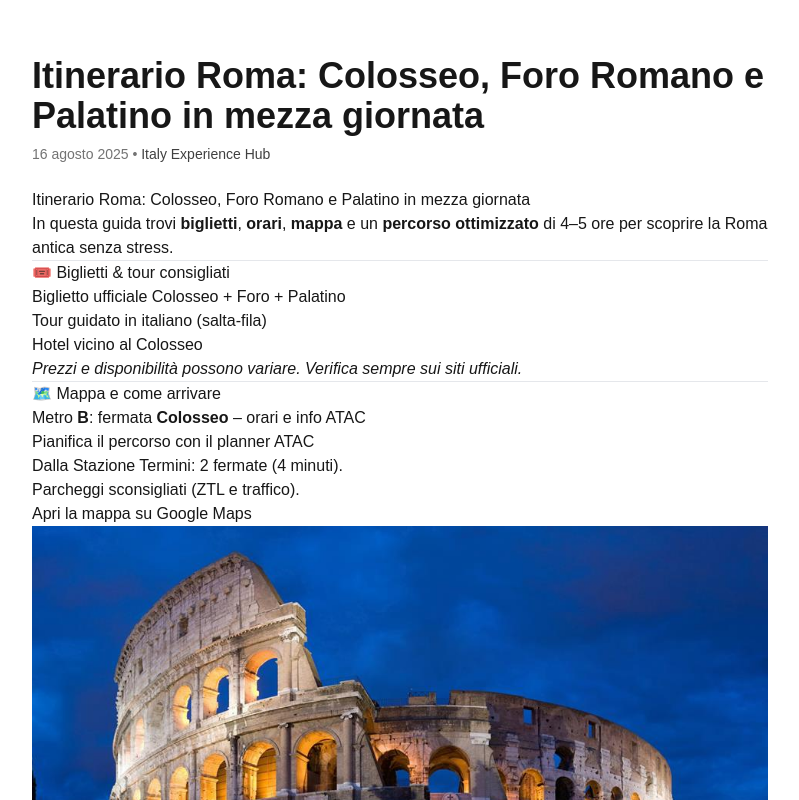
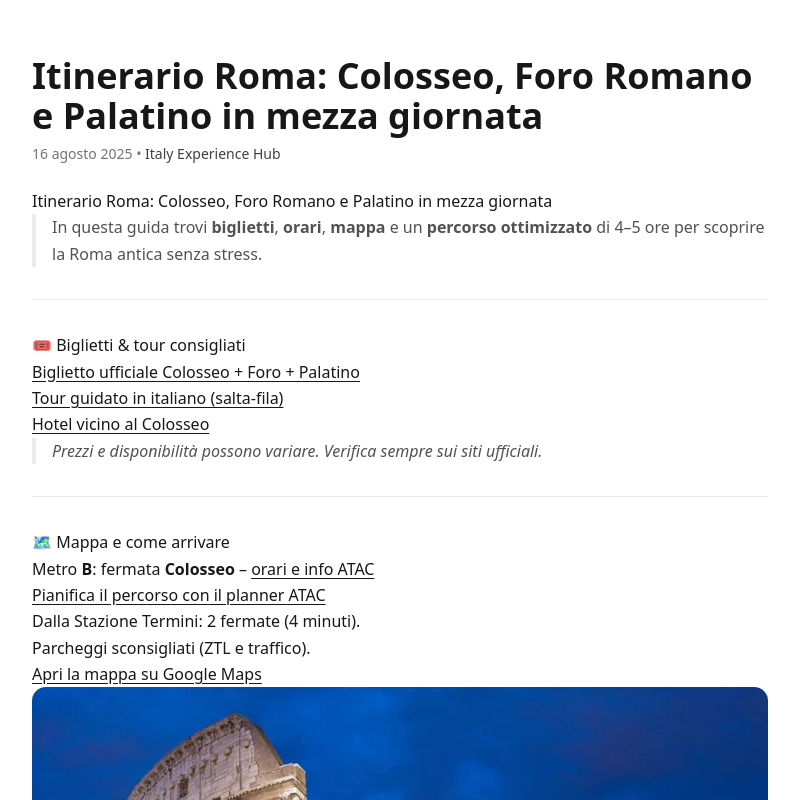
Before and after one commit to Bi-Gen/italyexperiencehub, a Next.js app: page /blog/itinerario-roma-colosseo in a window 1280 px wide. Shown: the top 800 px of the page, without its empty margins (240-1039 px from the left). Built offline with nearby package versions, Linux system fonts and the light colour scheme; no server answers.

Commit message:
style: refine global base styles (links, prose, media, code, focus)

```diff
--- a/src/app/globals.css
+++ b/src/app/globals.css
@@ -2,17 +2,9 @@
 @tailwind components;
 @tailwind utilities;
 
-
 :root {
   --background: #ffffff;
   --foreground: #171717;
-}
-
-@theme inline {
-  --color-background: var(--background);
-  --color-foreground: var(--foreground);
-  --font-sans: var(--font-geist-sans);
-  --font-mono: var(--font-geist-mono);
 }
 
 @media (prefers-color-scheme: dark) {
@@ -22,8 +14,79 @@
   }
 }
 
+/* Tailwind v4 theme variables */
+@theme inline {
+  --color-background: var(--background);
+  --color-foreground: var(--foreground);
+  --font-sans: var(--font-geist-sans), ui-sans-serif, system-ui, -apple-system, "Segoe UI", Roboto, Helvetica, Arial, "Apple Color Emoji", "Segoe UI Emoji";
+  --font-mono: var(--font-geist-mono), ui-monospace, SFMono-Regular, Menlo, Monaco, Consolas, "Liberation Mono", "Courier New", monospace;
+}
+
+/* Base */
+html { scroll-behavior: smooth; }
+
 body {
   background: var(--background);
   color: var(--foreground);
-  font-family: Arial, Helvetica, sans-serif;
+  font-family: var(--font-sans);
+  line-height: 1.65;
+  text-rendering: optimizeLegibility;
+  -webkit-font-smoothing: antialiased;
+  -moz-osx-font-smoothing: grayscale;
+  min-height: 100dvh;
 }
+
+/* Media elements */
+img, svg, video, canvas { display: block; max-width: 100%; height: auto; }
+
+/* Links */
+a {
+  color: inherit;
+  text-decoration: underline;
+  text-underline-offset: 3px;
+  transition: opacity .15s ease;
+}
+a:hover { opacity: .85; }
+a:focus-visible { outline: 2px solid #000; outline-offset: 2px; }
+@media (prefers-color-scheme: dark) {
+  a:focus-visible { outline-color: #fff; }
+}
+
+/* Typography niceties for MDX prose */
+.prose img { border-radius: 14px; }
+.prose a { text-underline-offset: 3px; }
+.prose h2, .prose h3 { scroll-margin-top: 96px; }
+.prose blockquote {
+  border-left: 4px solid rgba(0,0,0,.08);
+  padding-left: 1rem;
+  color: #525252;
+}
+@media (prefers-color-scheme: dark) {
+  .prose blockquote {
+    border-left-color: rgba(255,255,255,.12);
+    color: #d6d6d6;
+  }
+}
+
+/* Code */
+code, pre { font-family: var(--font-mono); }
+pre {
+  overflow-x: auto;
+  border-radius: 12px;
+  padding: 1rem;
+  background: rgba(0,0,0,.04);
+}
+@media (prefers-color-scheme: dark) {
+  pre { background: rgba(255,255,255,.06); }
+}
+
+/* Misc */
+::selection { background: rgba(180,213,255,.65); color: #0a0a0a; }
+hr {
+  border: 0;
+  border-top: 1px solid rgba(0,0,0,.08);
+  margin: 2rem 0;
+}
+@media (prefers-color-scheme: dark) {
+  hr { border-top-color: rgba(255,255,255,.12); }
+}
```
